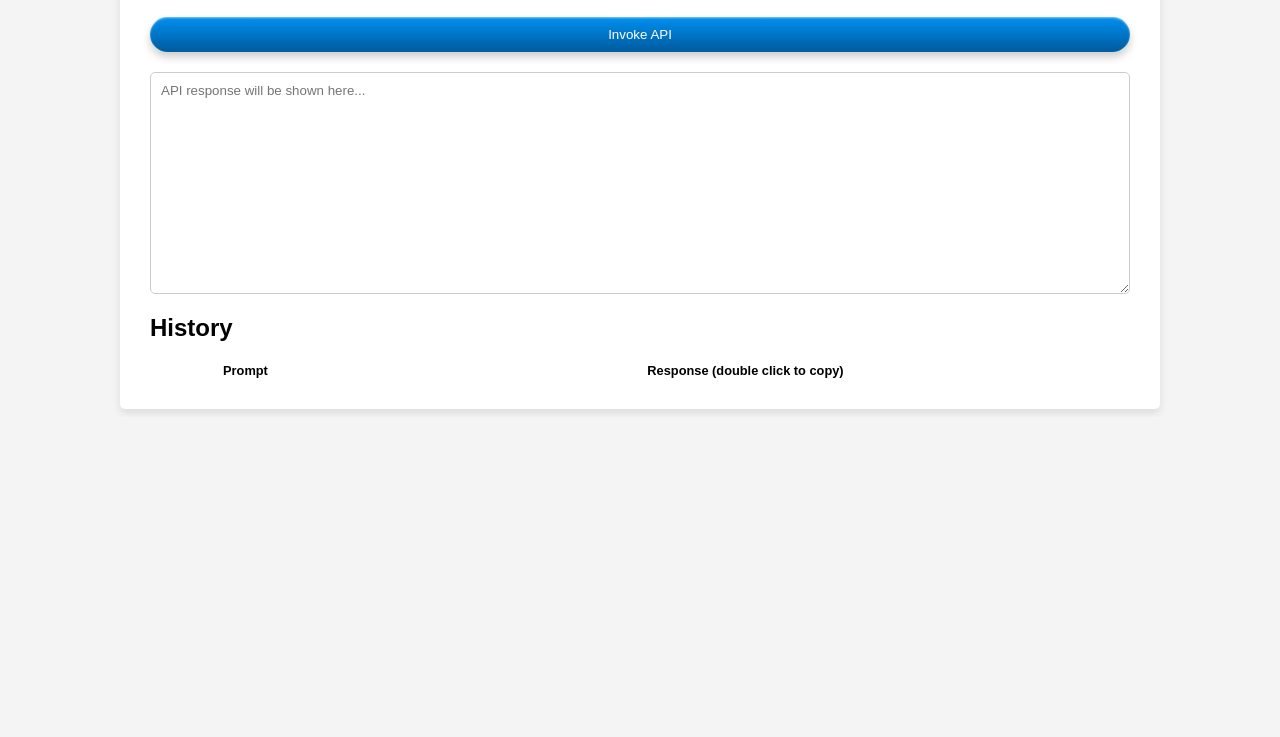
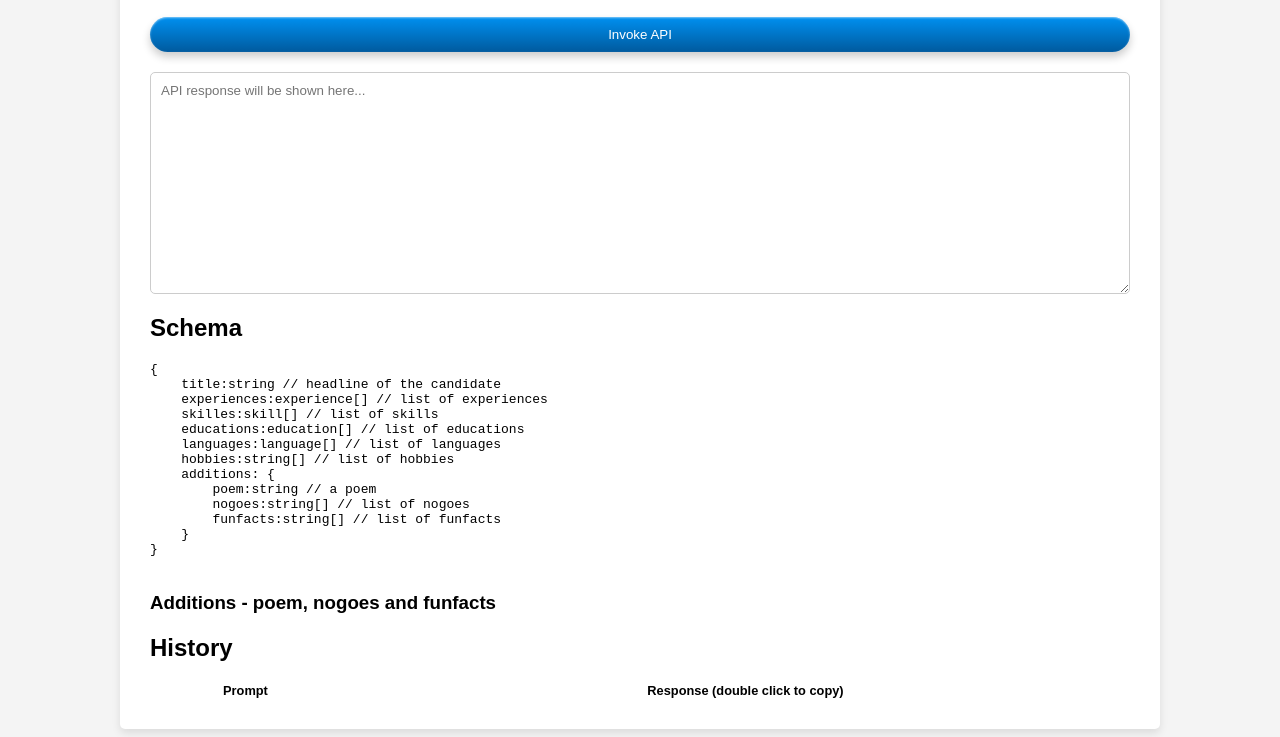
Before and after one commit to nulllogicone/TypeChat-StaticWebApp-UI, a website with bundled scripts: page app/resume.html in a window 1280 px wide. Shown: the part 479-1216 px from the top of the page. Before the commit the page ends 896 px from the top, so only its background shows below. Built offline with nearby package versions, Linux system fonts and the light colour scheme; no server answers.

Commit message:
update documentation
in app.ts code file and html pages readme

```diff
--- a/app/app.ts
+++ b/app/app.ts
@@ -6,17 +6,16 @@ const spinner: HTMLElement = document.getElementById('spinner') as HTMLElement;
 const tableBody = document.getElementById("dataTable") as HTMLTableSectionElement;
 const toolTip = document.getElementById("tooltip");
 
+// this variable is set in the xxxxx.html file
+// and defines the name of the backend function to call
+//
 declare var nameOfTheExample: string;
 
-btnSubmit.addEventListener('click', function(event) {
+// Add event listener to the invokeApi submit button
+btnSubmit.addEventListener('click', function (event) {
     const textValue = textbox.value;
 
-    // // // Fetch the parameter from the data-param attribute
-    // const targetElement = event.currentTarget as HTMLElement;
-    // const paramValue = targetElement.getAttribute('data-param');
-    // console.log(`app code get param: ${paramValue}`);
-
-    console.log(`Backend gloabal variable: ${nameOfTheExample}`);
+    console.log(`btnSubmit.click += /api/${nameOfTheExample}`);
 
     // loading spinner
     btnSubmit.disabled = true;
@@ -51,8 +50,7 @@ btnSubmit.addEventListener('click', function(event) {
         });
 });
 
-
-
+// fetch the history of the example and populate the table
 async function fetchDataAndPopulateTable() {
     try {
         const response = await fetch(`/api/getHistory/${nameOfTheExample}`);
@@ -72,9 +70,6 @@ async function fetchDataAndPopulateTable() {
         console.error("Error fetching data:", error);
     }
 }
-
-
-
 
 function addJsonCellHoverListeners(cell: HTMLTableCellElement) {
     cell.addEventListener('mouseenter', function (e) {
@@ -142,7 +137,7 @@ function addJsonCellHoverListeners(cell: HTMLTableCellElement) {
     });
 }
 
-
+// load the header from the menu.html file
 async function loadHeader(): Promise<void> {
     const headerPlaceholder: HTMLElement | null = document.getElementById('menu');
     if (headerPlaceholder) {
@@ -156,7 +151,7 @@ async function loadHeader(): Promise<void> {
     }
 }
 
-  // TypeScript function to highlight the current item in the navigation
+// highlight the current item in the navigation
 function highlightCurrentItem(): void {
     const currentPage: string = window.location.pathname.split('/').pop() || 'index.html';
     const navItems: NodeListOf<HTMLElement> = document.querySelectorAll('.nav-item');
@@ -174,6 +169,7 @@ function highlightCurrentItem(): void {
     });
 }
 
+// show or hide login/logaut buttons depending on the authentication status
 async function checkAuthentication() {
     try {
         const response = await fetch('/.auth/me');
@@ -202,6 +198,6 @@ function highlightCurrentItem(): void {
     }
 }
 
-  // Call the function to populate the table
+// Call the functions to load the history, header and authentication status
 fetchDataAndPopulateTable();
 loadHeader().then(checkAuthentication);
--- a/app/resume.html
+++ b/app/resume.html
@@ -26,6 +26,24 @@
         <span id="spinner" style="display: none;">Loading...</span>
         <textarea id="outputText" placeholder="API response will be shown here..." readonly></textarea>
 
+        <h2>Schema</h2>
+        <pre>
+{
+    title:string // headline of the candidate
+    experiences:experience[] // list of experiences
+    skilles:skill[] // list of skills
+    educations:education[] // list of educations
+    languages:language[] // list of languages
+    hobbies:string[] // list of hobbies
+    additions: {
+        poem:string // a poem
+        nogoes:string[] // list of nogoes
+        funfacts:string[] // list of funfacts
+    }
+}
+        </pre>
+        <h3>Additions - poem, nogoes and funfacts</h3>
+
         <h2>History</h2>
         <table>
             <thead>
@@ -42,7 +60,7 @@
     </div>
 
     <script>
-        // define the backend to call
+        // todo: define the backend to call
         var nameOfTheExample = "resumeChat";
     </script>
     <script src="app.js"></script>
```
Also changed, not shown: app/index.html (+10 -4 lines). Lines whose indentation alone changed are shown as unchanged.
